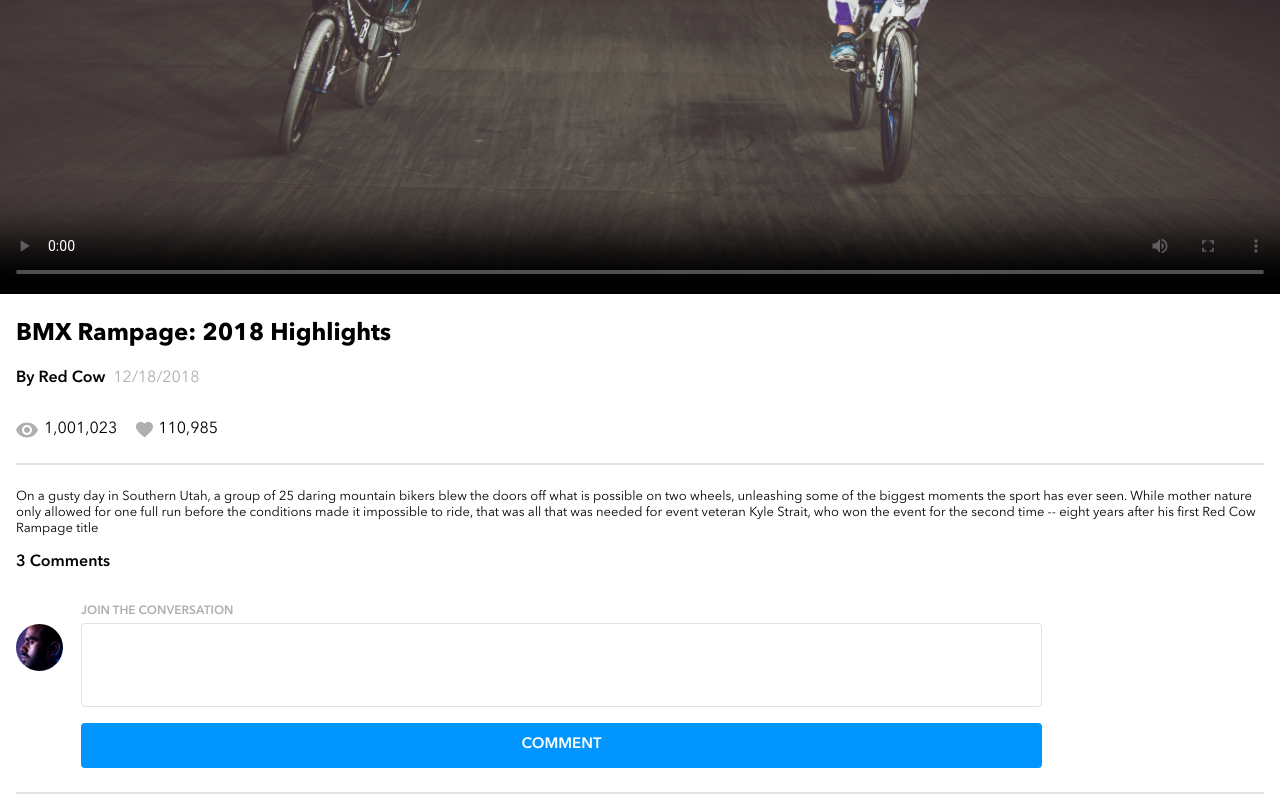
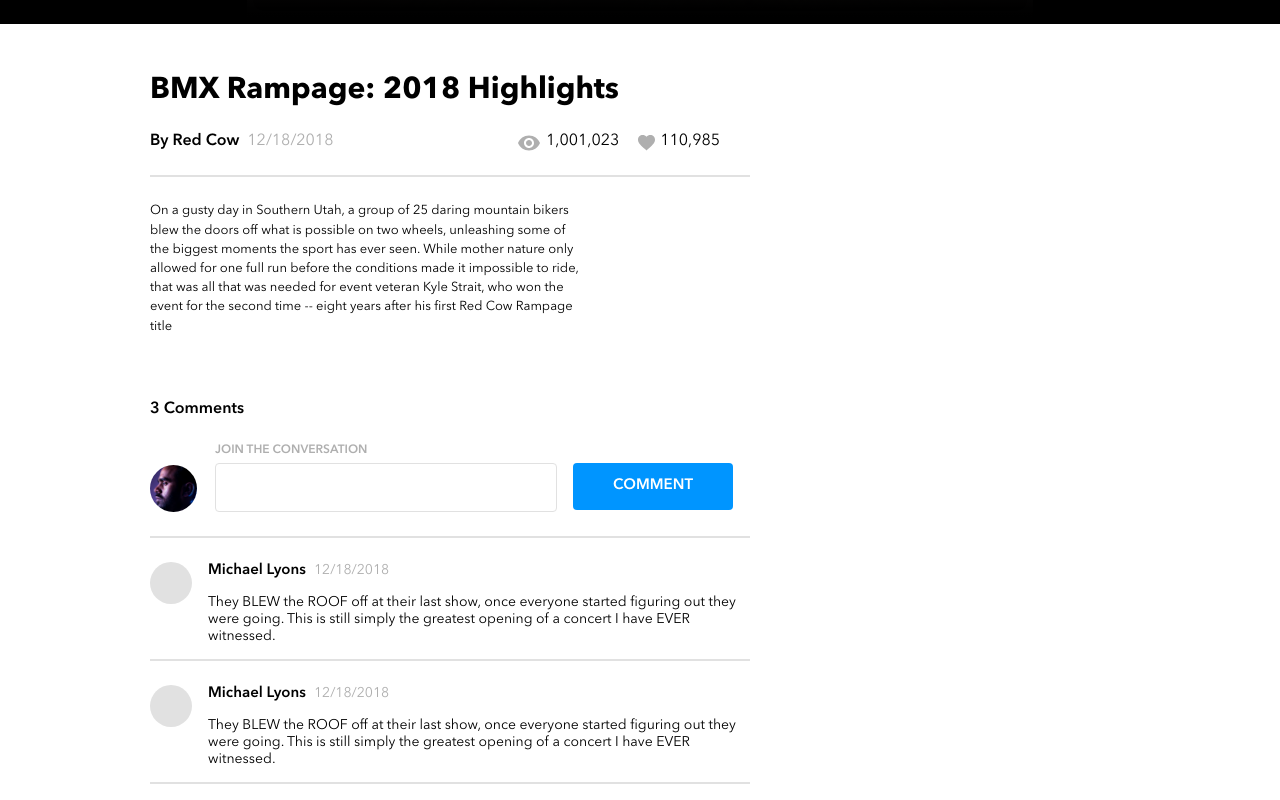
Before and after one commit to rafaymakes/rafay-ali-brainflix, a React (Create React App) app: page / in a window 1280 px wide. Shown: the part 500-1300 px from the top of the page. Built offline with nearby package versions, Linux system fonts and the light colour scheme.

Commit message:
header, video, and comments section all fully responsive

```diff
--- a/src/Components/Comments/CommentCard/commentcard.jsx
+++ b/src/Components/Comments/CommentCard/commentcard.jsx
@@ -4,7 +4,7 @@ import '../comments.scss';
 const CommentCard = () => {
     return (
         <div className = 'comments__card'>
-                <div className = 'comments__content'>
+            <div className = 'comments__content'>
                 <div className = 'comments__namedate'>
                     <div className = 'comments__profpic'></div>
                     <p className = 'comments__name'>Michael Lyons</p>
--- a/src/Components/Comments/comments.scss
+++ b/src/Components/Comments/comments.scss
@@ -1,38 +1,60 @@
 @import '../../variables.scss';
 @import '../../fonts.scss';
-
+@import '../../mixins.scss';
 
 .comments{
 
     padding: 0 16px 0 16px;
     font-family: 'Avenir';
 
+    @include tablet{
+        padding: 0 24px 0 24px;
+    }
+
+    @include desktop{
+        padding-left: 150px;
+        width: 600px;
+    }
+
     &__inputs{
         border-bottom: solid 2px $mercury;
-    }
-
-    &__form{
-        position:relative;
     }
 
     &__count{
         text-align: left;
         font-family: 'Avenir-Demi';
-        margin-bottom: 32px;
+        margin: 20px 0 32px 0;
+
+        @include tablet{
+            margin: 64px 0 32px 0;
+        }
     }
 
     &__form{
+        position:relative;
         display: flex;
         flex-direction: column;
         text-align: left;
         width: 77%;
         margin: 0 0 24px 65px;
+
+        @include tablet{
+            flex-direction: row;
+            position: relative;
+            margin-top: 44px;
+            width: 100%;
+        }
     }
 
     &__entrylabel{
         font-size: 12px;
         font-family: 'Avenir-Demi';
         color: $silver;
+
+        @include tablet{
+            position: absolute;
+            top: -20px;
+        }
     }
 
     &__entry{
@@ -40,6 +62,17 @@
         border: solid 1px $mercury;
         border-radius: 4px;
         margin: 5px 0 16px 0;
+
+        @include tablet{
+            height: 47px;
+            width: 440px;
+            margin: 0 16px 0 0;
+            padding: 0;
+        }
+
+        @include desktop{
+            width: 340px;
+        }
     }
 
     &__button{
@@ -51,6 +84,15 @@
         border: none;
         border-radius: 4px;
         color: white;
+
+        @include tablet{
+            width: 160px;
+            height: 47px;
+        }
+
+        @include desktop{
+
+        }
     }
 
     &__usericon{
@@ -61,6 +103,16 @@
         position: absolute;
         left: -65px;
         top: 20px;
+
+        @include tablet{
+            top: 2px;
+        }
+    }
+
+    &__outputs{
+        @include desktop{
+            margin-bottom: 24px;
+        }
     }
 
     &__card{
@@ -68,17 +120,30 @@
         display: flex;
         justify-content: flex-end;
         margin-top: 24px;
+
+        @include tablet{
+            justify-content: flex-start;
+        }
     }
 
     &__content{
         text-align: left;
         width: 80%;
+
+        @include tablet{
+            width: 624px;
+            margin-left: 58px;
+        }
     }
 
     &__namedate{
         display: flex;
         justify-content: space-between;
         position: relative;
+
+        @include tablet{
+            justify-content: flex-start;
+        }
     }
 
     &__name{
@@ -91,6 +156,10 @@
         font-size: 14px;
         color: $silver;
         margin: 0;
+
+        @include tablet{
+            margin-left:8px;
+        }
     }
 
     &__text{
--- a/src/Components/Video/video.jsx
+++ b/src/Components/Video/video.jsx
@@ -8,12 +8,12 @@ const Video = () => {
     return (
         <section className = 'video'>
             <div className = 'video__videoplayer'>
-                <video class = 'video__videocontent' controls poster={Poster}>
-                </video>
+                <video class = 'video__videocontent' controls poster={Poster}></video>
             </div>
             <div className = 'video__description'>
                 <div className = 'video__top'>
                     <h1 className = 'video__title'>BMX Rampage: 2018 Highlights</h1>
+                    <div className = 'video__detailsstats'>
                         <div className = 'video__details'>
                             <p className = 'video__author'>By Red Cow</p>
                             <p className = 'video__postdate'> 12/18/2018</p>
@@ -23,6 +23,7 @@ const Video = () => {
                             <p className = 'video__views'> 1,001,023</p>
                             <img className = 'video__likesicon' alt= 'Icon of a heart' src={LikeIcon}></img>
                             <p className = 'video__likes'> 110,985</p>
+                        </div>
                     </div>
                 </div>
                 <p className='video__text'>
--- a/src/Components/Video/video.scss
+++ b/src/Components/Video/video.scss
@@ -1,5 +1,6 @@
 @import '../../variables.scss';
 @import '../../fonts.scss';
+@import '../../mixins.scss';
 
 body{
     font-family: 'Avenir';
@@ -7,12 +8,33 @@ body{
 
 .video{
 
+    &__videoplayer{
+        background-color: black;
+    }
+
     &__videocontent{
         width: 100%;
+
+        @include tablet{
+            width: 700px;
+        }
+
+        @include desktop{
+            width: 786px;
+        }
     }
 
     &__description{
-        padding: 0 16px 0 16px;
+        padding: 0 16px 20px 16px;
+
+        @include tablet{
+            padding: 0 24px 0 24px;
+        }
+
+        @include desktop{
+            padding: 0 24px 0 150px;
+            width: 600px;
+        }
     }
 
     &__top{
@@ -20,16 +42,42 @@ body{
         flex-direction: column;
         align-items: flex-start;
         border-bottom: solid 2px $mercury;
+
+        @include tablet{
+            padding: 48px 0 24px 0;
+        }
     }
 
     &__title{
         text-align: left;
         font-family: 'Avenir-Bold';
+
+        @include tablet{
+            font-size: 34px;
+            margin: 0 0 24px 0;
+        }
+
+        @include desktop{
+            font-size: 30px;
+        }
+    }
+
+    &__detailsstats{
+        @include tablet{
+            width: 100%;
+            display: flex;
+            justify-content: space-between;
+        }
+
+        @include desktop{
+            width: 95%;
+        }
     }
 
     &__details{
         display: flex;
-        justify-content: space-between;
+        justify-content: flex-start;
+        width: 200px;
     }
 
     &__stats{
@@ -38,6 +86,10 @@ body{
         padding: 32px 0 24px 0;
         width: 202px;
         position: relative;
+
+        @include tablet{
+            padding: 0;
+        }
     }
 
     &__author, &__postdate, &__views, &__likes{
@@ -61,17 +113,29 @@ body{
         position: absolute;
         top: 34px;
 
+        @include tablet{
+            top: 3px;
+        }
     }
 
     &__likesicon{
         position: absolute;
         left: 120px;
         top: 34px;
+
+        @include tablet{
+            top: 3px;
+        }
     }
 
     &__text{
         text-align: left;
         font-size: 13px;
-        margin-top:24px;
+        margin:24px 0 0 0;
+
+        @include tablet{
+            width: 72%;
+            line-height: 1.2rem;
+        }
     }
 }
```
Lines whose indentation alone changed are shown as unchanged.
